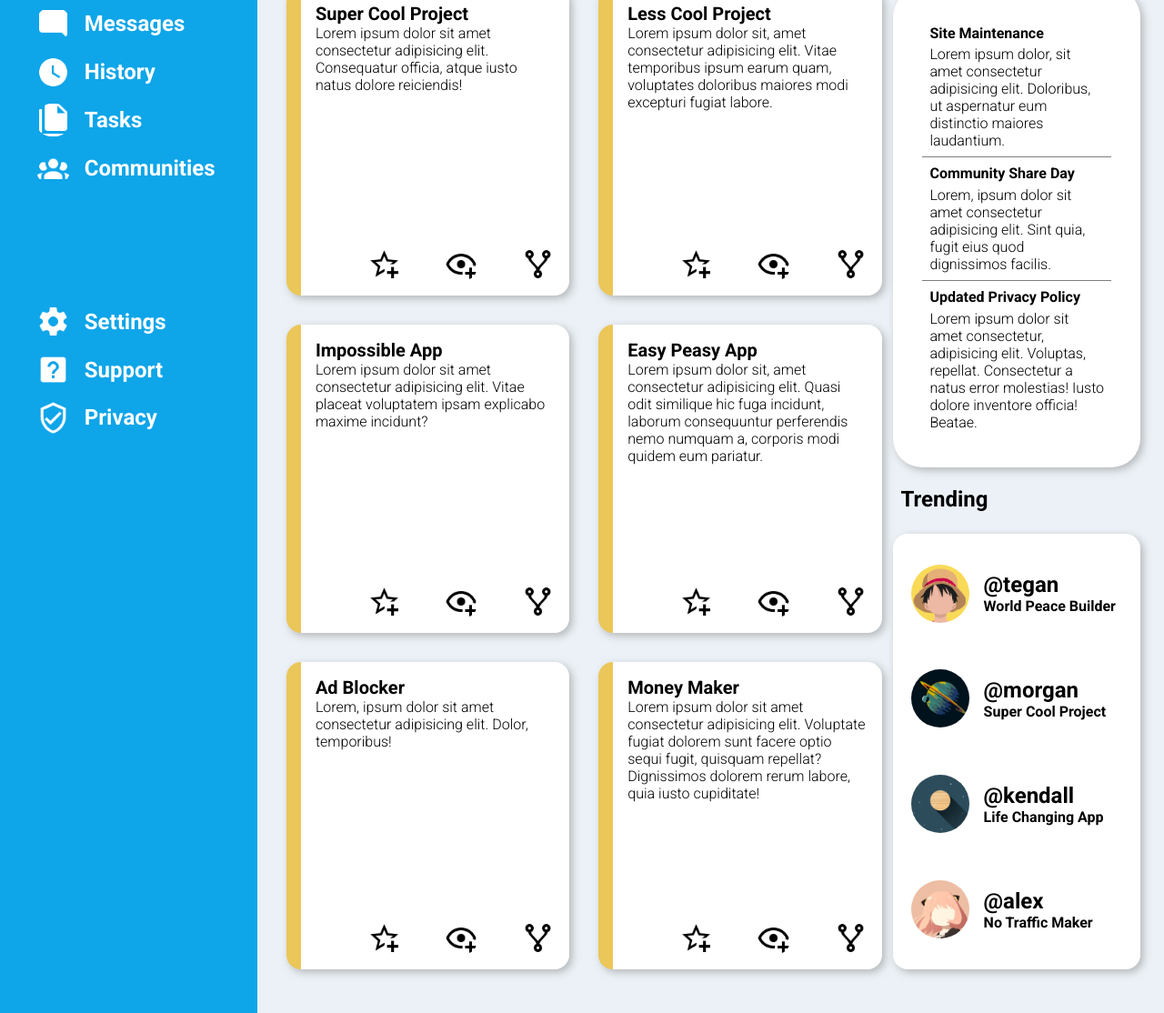
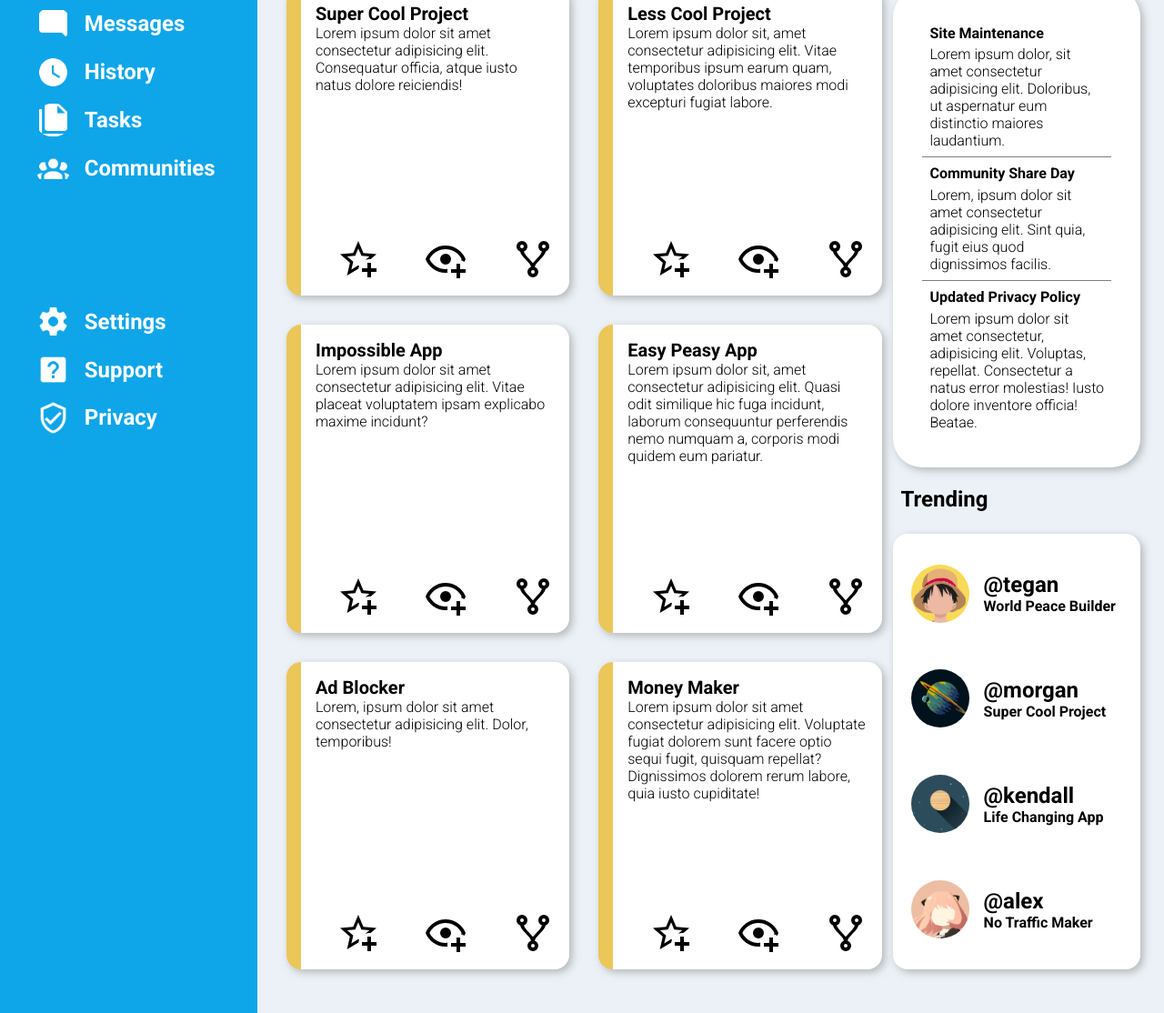
Before and after one commit to NenoPr/Admin-Dashboard-TheOdinProject, a plain HTML site: page index.html in a window 1280 px wide. Shown: the part 301-1415 px from the top of the page at 91% size. Drawn offline with Linux system fonts and the light colour scheme.

Commit message:
Added svgs on card icons under Your Projects.

```diff
--- a/index.html
+++ b/index.html
@@ -93,9 +93,9 @@
                             <p>Lorem ipsum dolor sit amet consectetur adipisicing elit. Consequatur officia, atque iusto natus dolore reiciendis!</p>
                         </div>
                         <div class="card-icon">
-                            <img src="icons/star-plus-outline.png" alt="">
-                            <img src="/icons/eye-plus-outline.png" alt="">
-                            <img src="/icons/source-fork.png" alt="">
+                            <svg> <use xlink:href="#star" /> </svg>
+                            <svg> <use xlink:href="#eye" /> </svg>
+                            <svg> <use xlink:href="#fork" /> </svg>
                         </div>
                     </div>
                     <div class="card">
@@ -104,9 +104,9 @@
                             <p>Lorem ipsum dolor sit, amet consectetur adipisicing elit. Vitae temporibus ipsum earum quam, voluptates doloribus maiores modi excepturi fugiat labore.</p>
                         </div>
                         <div class="card-icon">
-                            <img src="icons/star-plus-outline.png" alt="">
-                            <img src="/icons/eye-plus-outline.png" alt="">
-                            <img src="/icons/source-fork.png" alt="">
+                            <svg> <use xlink:href="#star" /> </svg>
+                            <svg> <use xlink:href="#eye" /> </svg>
+                            <svg> <use xlink:href="#fork" /> </svg>
                         </div>
                     </div>
                     <div class="card">
@@ -115,9 +115,9 @@
                             <p>Lorem ipsum dolor sit amet consectetur adipisicing elit. Vitae placeat voluptatem ipsam explicabo maxime incidunt?</p>
                         </div>
                         <div class="card-icon">
-                            <img src="icons/star-plus-outline.png" alt="">
-                            <img src="/icons/eye-plus-outline.png" alt="">
-                            <img src="/icons/source-fork.png" alt="">
+                            <svg> <use xlink:href="#star" /> </svg>
+                            <svg> <use xlink:href="#eye" /> </svg>
+                            <svg> <use xlink:href="#fork" /> </svg>
                         </div>
                     </div>
                     <div class="card">
@@ -126,9 +126,9 @@
                             <p>Lorem ipsum dolor sit, amet consectetur adipisicing elit. Quasi odit similique hic fuga incidunt, laborum consequuntur perferendis nemo numquam a, corporis modi quidem eum pariatur.</p>
                         </div>
                         <div class="card-icon">
-                            <img src="icons/star-plus-outline.png" alt="">
-                            <img src="/icons/eye-plus-outline.png" alt="">
-                            <img src="/icons/source-fork.png" alt="">
+                            <svg> <use xlink:href="#star" /> </svg>
+                            <svg> <use xlink:href="#eye" /> </svg>
+                            <svg> <use xlink:href="#fork" /> </svg>
                         </div>
                     </div>
                     <div class="card">
@@ -137,9 +137,9 @@
                             <p>Lorem, ipsum dolor sit amet consectetur adipisicing elit. Dolor, temporibus!</p>
                         </div>
                         <div class="card-icon">
-                            <img src="icons/star-plus-outline.png" alt="">
-                            <img src="/icons/eye-plus-outline.png" alt="">
-                            <img src="/icons/source-fork.png" alt="">
+                            <svg> <use xlink:href="#star" /> </svg>
+                            <svg> <use xlink:href="#eye" /> </svg>
+                            <svg> <use xlink:href="#fork" /> </svg>
                         </div>
                     </div>
                     <div class="card">
@@ -148,9 +148,9 @@
                             <p>Lorem ipsum dolor sit amet consectetur adipisicing elit. Voluptate fugiat dolorem sunt facere optio sequi fugit, quisquam repellat? Dignissimos dolorem rerum labore, quia iusto cupiditate!</p>
                         </div>
                         <div class="card-icon">
-                            <img src="icons/star-plus-outline.png" alt="">
-                            <img src="/icons/eye-plus-outline.png" alt="">
-                            <img src="/icons/source-fork.png" alt="">
+                            <svg> <use xlink:href="#star" /> </svg>
+                            <svg> <use xlink:href="#eye" /> </svg>
+                            <svg> <use xlink:href="#fork" /> </svg>
                         </div>
                     </div>
                 </div>
@@ -215,3 +215,19 @@
 
 </body>
 </html>
+
+
+
+<svg display="none">
+    <symbol width="48" height="48" viewBox="0 0 24 24" id="star">
+    <path d="M5.8 21L7.4 14L2 9.2L9.2 8.6L12 2L14.8 8.6L22 9.2L18.8 12H18C17.3 12 16.6 12.1 15.9 12.4L18.1 10.5L13.7 10.1L12 6.1L10.3 10.1L5.9 10.5L9.2 13.4L8.2 17.7L12 15.4L12.5 15.7C12.3 16.2 12.1 16.8 12.1 17.3L5.8 21M17 14V17H14V19H17V22H19V19H22V17H19V14H17Z" />
+    </symbol>
+
+    <symbol width="48" height="48" viewBox="0 0 24 24" id="eye">
+    <path d="M12,4.5C7,4.5 2.73,7.61 1,12C2.73,16.39 7,19.5 12,19.5C12.36,19.5 12.72,19.5 13.08,19.45C13.03,19.13 13,18.82 13,18.5C13,18.14 13.04,17.78 13.1,17.42C12.74,17.46 12.37,17.5 12,17.5C8.24,17.5 4.83,15.36 3.18,12C4.83,8.64 8.24,6.5 12,6.5C15.76,6.5 19.17,8.64 20.82,12C20.7,12.24 20.56,12.45 20.43,12.68C21.09,12.84 21.72,13.11 22.29,13.5C22.56,13 22.8,12.5 23,12C21.27,7.61 17,4.5 12,4.5M12,9A3,3 0 0,0 9,12A3,3 0 0,0 12,15A3,3 0 0,0 15,12A3,3 0 0,0 12,9M18,14.5V17.5H15V19.5H18V22.5H20V19.5H23V17.5H20V14.5H18Z" />
+    </symbol>
+
+    <symbol width="48" height="48" viewBox="0 0 24 24" id="fork">
+        <path d="M6,2A3,3 0 0,1 9,5C9,6.28 8.19,7.38 7.06,7.81C7.15,8.27 7.39,8.83 8,9.63C9,10.92 11,12.83 12,14.17C13,12.83 15,10.92 16,9.63C16.61,8.83 16.85,8.27 16.94,7.81C15.81,7.38 15,6.28 15,5A3,3 0 0,1 18,2A3,3 0 0,1 21,5C21,6.32 20.14,7.45 18.95,7.85C18.87,8.37 18.64,9 18,9.83C17,11.17 15,13.08 14,14.38C13.39,15.17 13.15,15.73 13.06,16.19C14.19,16.62 15,17.72 15,19A3,3 0 0,1 12,22A3,3 0 0,1 9,19C9,17.72 9.81,16.62 10.94,16.19C10.85,15.73 10.61,15.17 10,14.38C9,13.08 7,11.17 6,9.83C5.36,9 5.13,8.37 5.05,7.85C3.86,7.45 3,6.32 3,5A3,3 0 0,1 6,2M6,4A1,1 0 0,0 5,5A1,1 0 0,0 6,6A1,1 0 0,0 7,5A1,1 0 0,0 6,4M18,4A1,1 0 0,0 17,5A1,1 0 0,0 18,6A1,1 0 0,0 19,5A1,1 0 0,0 18,4M12,18A1,1 0 0,0 11,19A1,1 0 0,0 12,20A1,1 0 0,0 13,19A1,1 0 0,0 12,18Z" />
+    </symbol>
+</svg>
--- a/stylesheet.css
+++ b/stylesheet.css
@@ -323,6 +323,7 @@ img {
     padding: 1rem;
     gap: 1rem;
     box-shadow: .2rem .2rem .5rem rgba(128, 128, 128, 0.50);
+    z-index: 1;
 }
 
 .card:hover {
@@ -355,16 +356,22 @@ img {
     justify-items: right;
     justify-self: right;
     gap: 3rem;
+    z-index: 3;
 }
 
-.card-icon > img:hover {
+svg {
+    width: 3rem;
+    height: 3rem;
+}
+
+.card-icon > svg:hover {
     transform: scale(1.1);
     cursor: pointer;
-    box-shadow: 0 0 .5rem rgba(128, 128, 128, 0.50);
+    fill: rgb(235, 198, 88);
 }
 
-.card-icon > img:active {
-    transform: scale(0.9);
+.card-icon > svg:active {
+    transform: scale(1);
     cursor: pointer;
 }
 
@@ -469,6 +476,14 @@ img {
     color: white;
 }
 
+.trending-user:active {
+    cursor: pointer;
+    background-color: #0ea5e9;
+    border-radius: 1rem;
+    color: white;
+    transform: scale(0.975);
+}
+
 .trending-user > img {
     grid-column: 1;
     grid-row: 1 / 3;
@@ -501,16 +516,7 @@ img {
     font-weight: bolder;
 }
 
-.trending-user > div > span:first-of-type:hover{
-    cursor: pointer;
-}
-
-.trending-user > div > span:first-of-type:active{
-    cursor: pointer;
-    color: var(--button-color);
-}
-
-.trending-user > div > span:last-of-type{
+.trending-user > div > span:last-of-type {
     grid-row: 2 / 2;
     grid-column: 2 / 2;
     font-size: 1rem;
```
